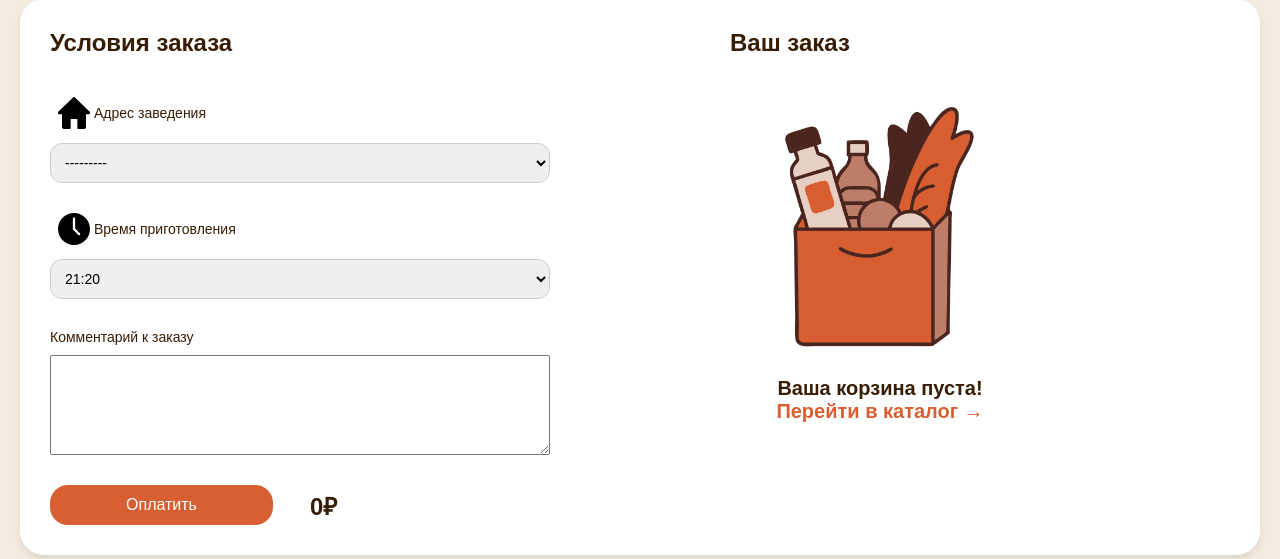
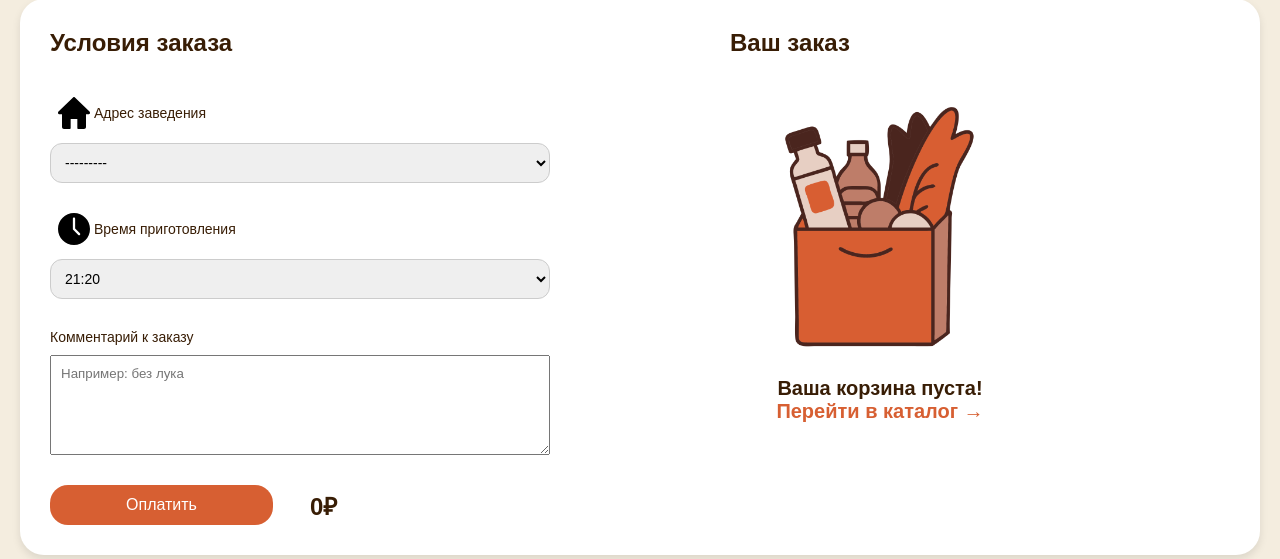
Before and after one commit to SSerov77/web-nyamrun, a Django app: page /orders/create/ in a window 1280 px wide. Shown: the part 141-700 px from the top of the page. Run offline with Django 5.2, Linux system fonts and the light colour scheme; the visitor is signed in with stand-in values (Sample User, id 1); data comes from the database, SQL or seed files in the repository; data that the repository does not hold is empty; some web fonts are replaced.

Commit message:
fix styles

```diff
--- a/nyamrun/orders/forms.py
+++ b/nyamrun/orders/forms.py
@@ -11,7 +11,10 @@ class OrderForm(forms.Form):
     time = forms.ChoiceField(
         label="Время приготовления", choices=[])
     comment = forms.CharField(
-        widget=forms.Textarea,
+        widget=forms.Textarea(attrs={
+            'placeholder': 'Например: без лука',
+            'class': 'comment-field'
+        }),
         required=False,
         label="Комментарий"
     )
--- a/nyamrun/static/css/orders/order_create.css
+++ b/nyamrun/static/css/orders/order_create.css
@@ -47,6 +47,11 @@ textarea {
     display: flex;
     align-items: center;
     gap: 4px;
+}
+
+.comment-field {
+    padding-left: 10px;
+    padding-top: 10px;
 }
 
 .order-form select,
```
Also changed, not shown: nyamrun/static/css/places/place_detail.css (+4 -9 lines).
